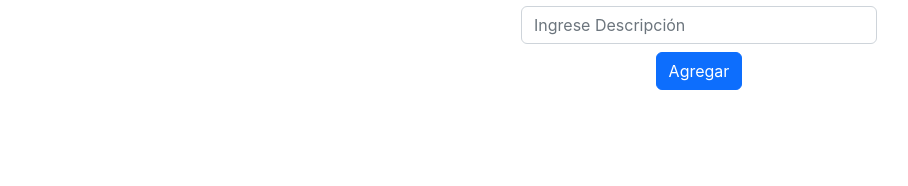
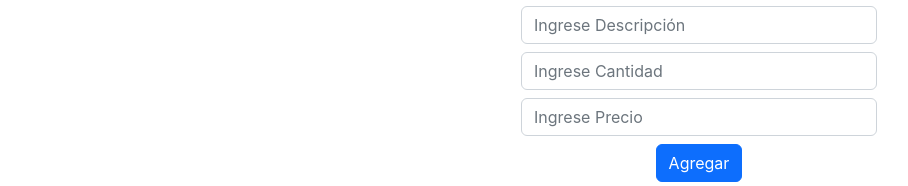
Before and after one commit to checho2820/crud_diplomado, a React (Create React App) app: page / in a window 1280 px wide. Shown: the part 206-392 px from the top of the page, without its empty margins (321-1229 px from the left). Built offline with nearby package versions, Linux system fonts and the light colour scheme; no server answers; the database is empty.

Commit message:
Se agrega validacion en los campos y se agregan 3 campos mas

```diff
--- a/src/components/Formulario.jsx
+++ b/src/components/Formulario.jsx
@@ -6,6 +6,10 @@ import { collection, onSnapshot, addDoc, doc, deleteDoc} from 'firebase/firestor
 const Formulario = () => {
     const [fruta, setFruta] = useState('');
     const [descripcion, setDescripcion] = useState('');
+    const [cantidad, setCantidad] = useState();
+    const [precio, setPrecio] = useState();
+    const [total, setTotal] = useState();
+    const [error,setError]=React.useState(null)
     const [listaFrutas, setListaFrutas] = useState([])
 
 
@@ -34,22 +38,37 @@ const Formulario = () => {
     }
     const guardarFrutas = async (e) =>{
         e.preventDefault()
+        if (!fruta.trim()){
+            //alert('Ingrese la fruta')
+            setError('Ingrese la fruta')
+            return
+          }
+          if (!descripcion.trim()){
+            //alert('Ingrese el descripcion')
+            setError('Ingrese el descripcion')
+            return
+          }
         try{
 
 
             const data = await addDoc(collection(db,'frutas'),{
 
                 nombreFruta: fruta,
-                nombreDescripcion: descripcion
+                nombreDescripcion: descripcion,
+                nombreCantidad: cantidad,
+                nombrePrecio: precio,
+                nombreTotal: precio * cantidad
             })
 
             setListaFrutas([
                 ...listaFrutas,
-                {nombreFruta:fruta, nombreDescripcion:descripcion, id:data.id}
+                {nombreFruta:fruta, nombreDescripcion:descripcion, nombreCantidad:cantidad, nombrePrecio:precio, nombreTotal: precio * cantidad, id:data.id}
             ])
 
             setFruta('')
             setDescripcion('')
+            setCantidad('')
+            setPrecio('')
             e.target.reset()
         }catch(error){
             console.log(error)
@@ -67,7 +86,7 @@ const Formulario = () => {
                     {
                         listaFrutas.map(item =>(
                             <li className='list-group-item' key={item.id}>
-                                <span className='lead'>{item.nombreFruta}-{item.nombreDescripcion}</span>
+                                <span className='lead'>{item.nombreFruta}-{item.nombreDescripcion}-{item.nombreCantidad}-{item.nombrePrecio}-{item.nombreTotal+'$'}</span>
                                 <button className='btn btn-danger btn-sm float-end mx-2' onClick={()=>eliminar(item.id)}>Eliminar</button>
                             </li>
                         ))
@@ -85,14 +104,26 @@ const Formulario = () => {
                 type="text"
                 placeholder='Ingrese Fruta'
                 onChange={(e)=>setFruta(e.target.value)}
-                value = {fruta}
+                value = {fruta} required
                 ></input>
                 <input
                 className='form-control mb-2'
                 type="text"
                 placeholder='Ingrese Descripción'
                 onChange={(e) => setDescripcion(e.target.value)}
-                value = {descripcion}></input>
+                value = {descripcion} required></input>
+                <input
+                className='form-control mb-2'
+                type="number"
+                placeholder='Ingrese Cantidad'
+                onChange={(e) => setCantidad(e.target.value)}
+                value = {cantidad} required></input>
+                <input
+                className='form-control mb-2'
+                type="number"
+                placeholder='Ingrese Precio'
+                onChange={(e) => setPrecio(e.target.value)}
+                value = {precio} required></input>
                 <button
                 className='btn btn-primary btn-block'
                 type='submit'
```
